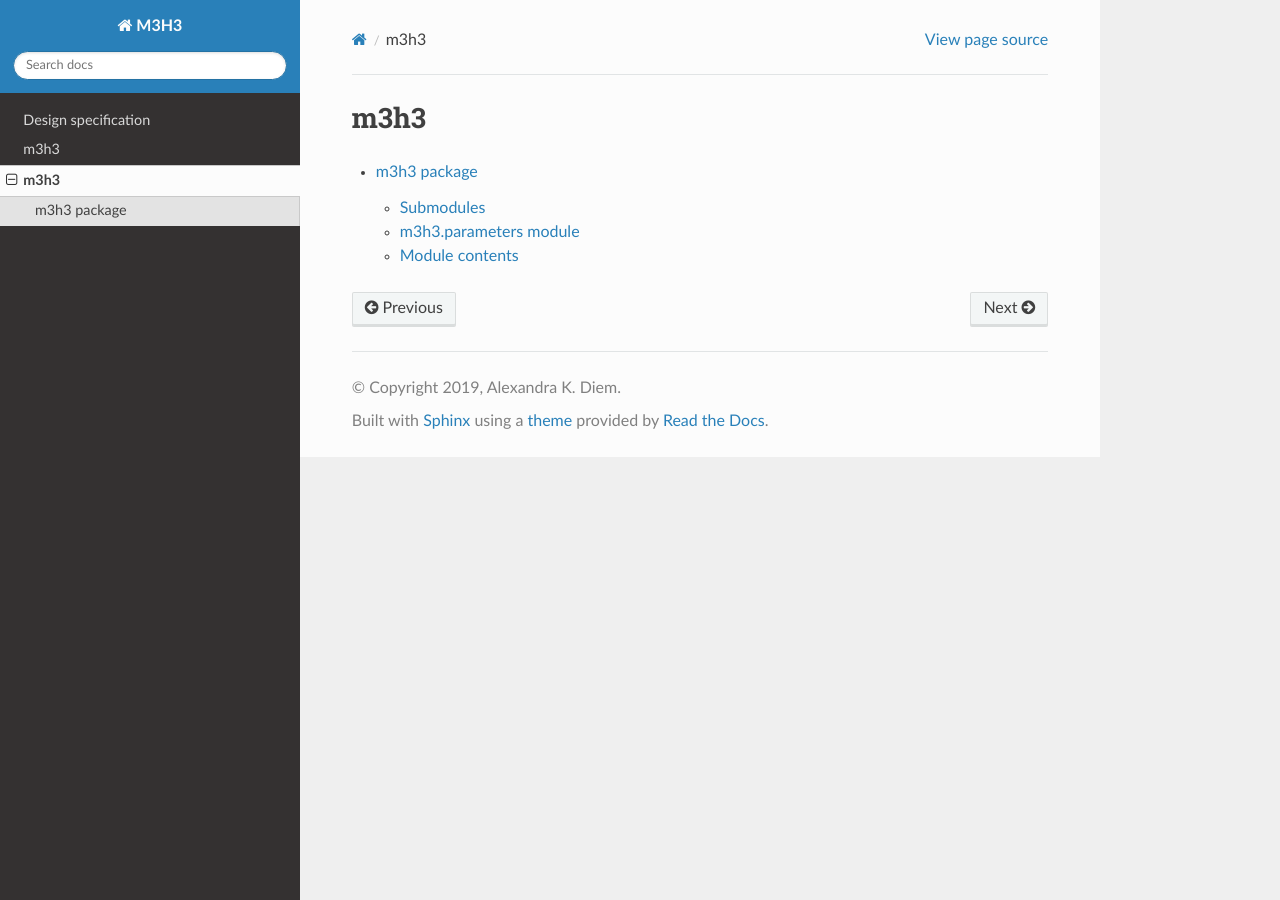
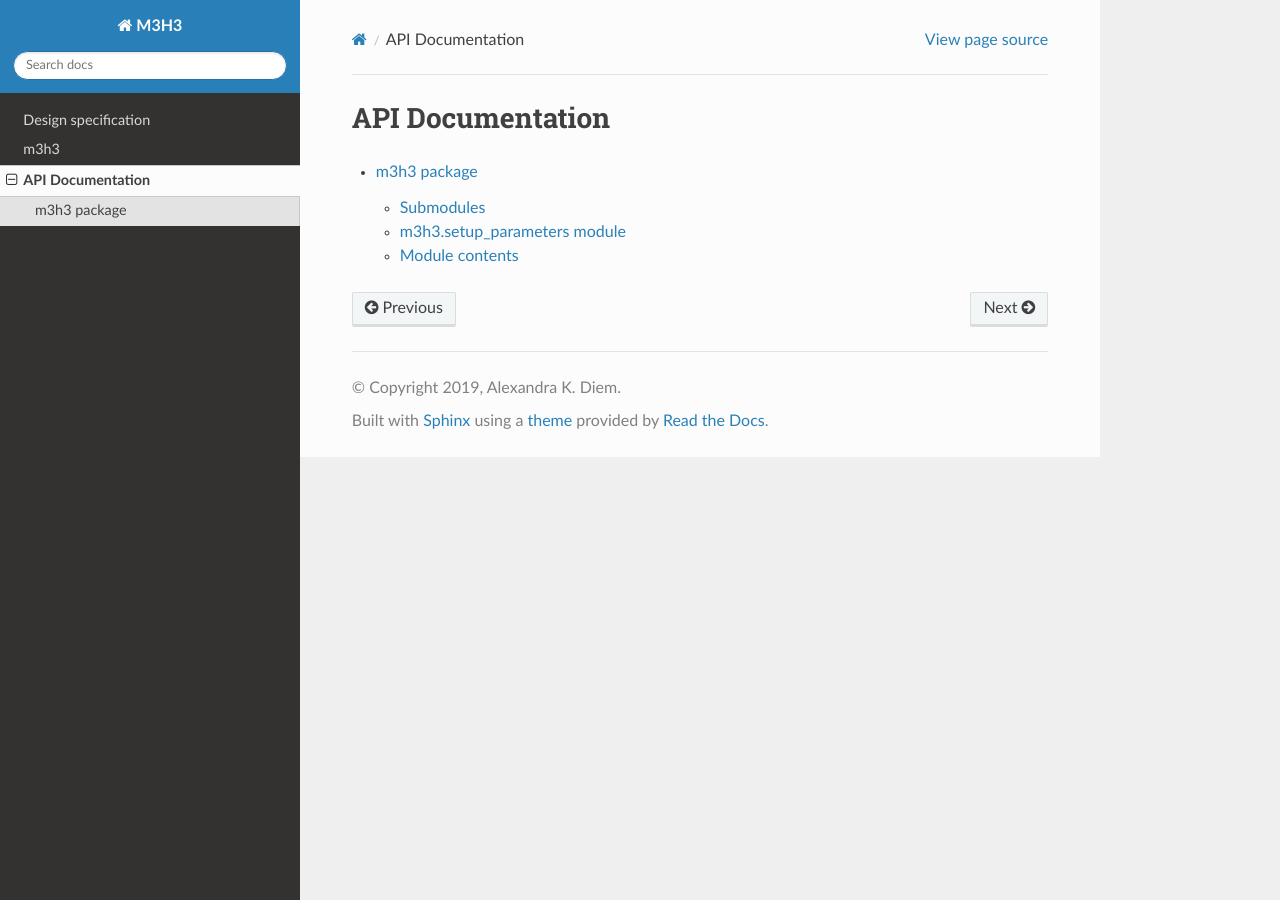
Before and after one commit to ComputationalPhysiology/m3h3, a Sphinx documentation site: the page built from docs/source/modules.rst, in a window 1280 px wide. Built offline with Sphinx 7.4.7 and the Read the Docs theme 2.0.0, drawn with Linux system fonts in a browser that asks for light colours; pages that are not in the unit, such as notebooks, are missing from menus.

Commit message:
updated docs

```diff
--- a/docs/source/index.rst
+++ b/docs/source/index.rst
@@ -9,12 +9,9 @@ Welcome to M3H3's documentation!
 .. toctree::
    :maxdepth: 2
 
-   :caption: Contents
    designdoc
    readme
    changelog
-
-   :caption: API documentation
    modules
 
 
--- a/docs/source/m3h3.rst
+++ b/docs/source/m3h3.rst
@@ -4,10 +4,10 @@ m3h3 package
 Submodules
 ----------
 
-m3h3.parameters module
-----------------------
+m3h3.setup\_parameters module
+-----------------------------
 
-.. automodule:: m3h3.parameters
+.. automodule:: m3h3.setup_parameters
    :members:
    :undoc-members:
    :show-inheritance:
--- a/docs/source/modules.rst
+++ b/docs/source/modules.rst
@@ -1,5 +1,5 @@
-m3h3
-====
+API Documentation
+=================
 
 .. toctree::
    :maxdepth: 4
```
